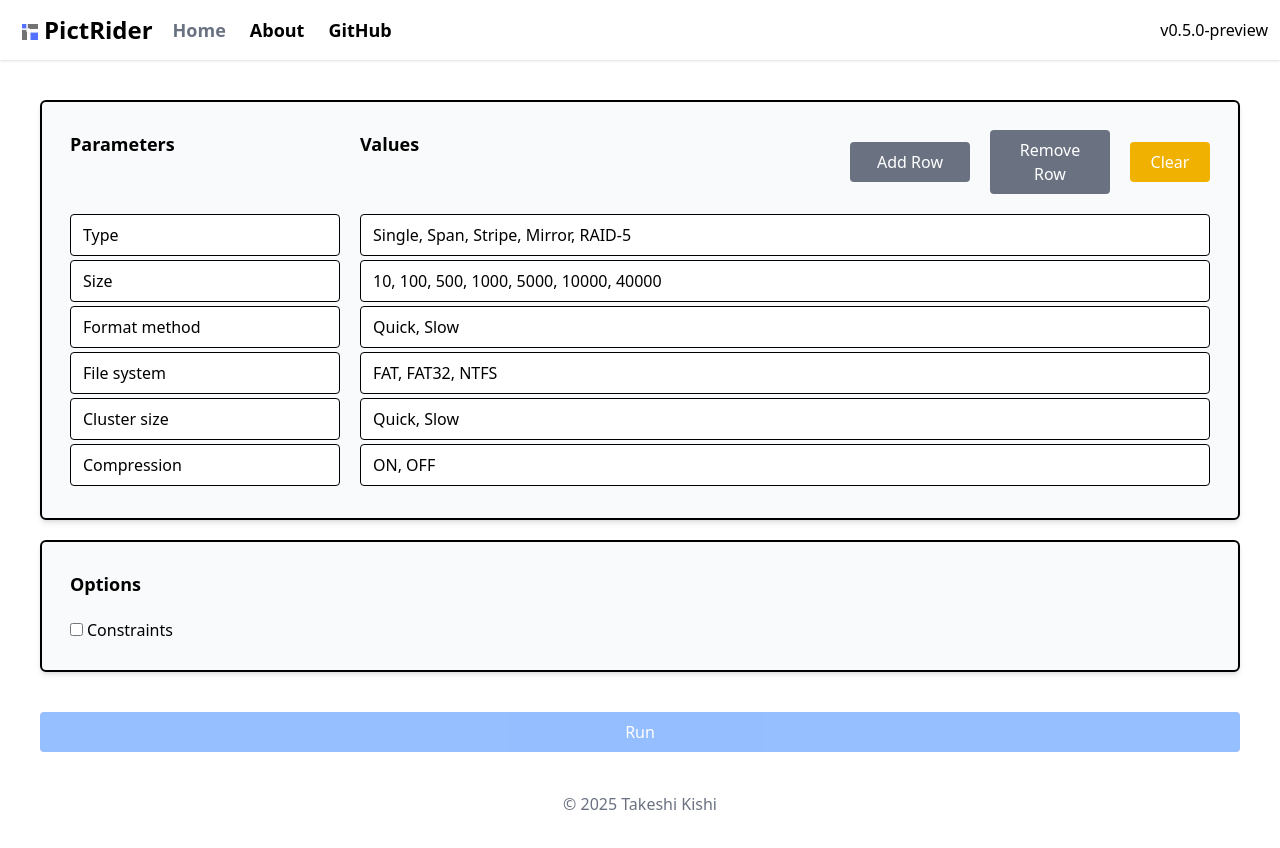
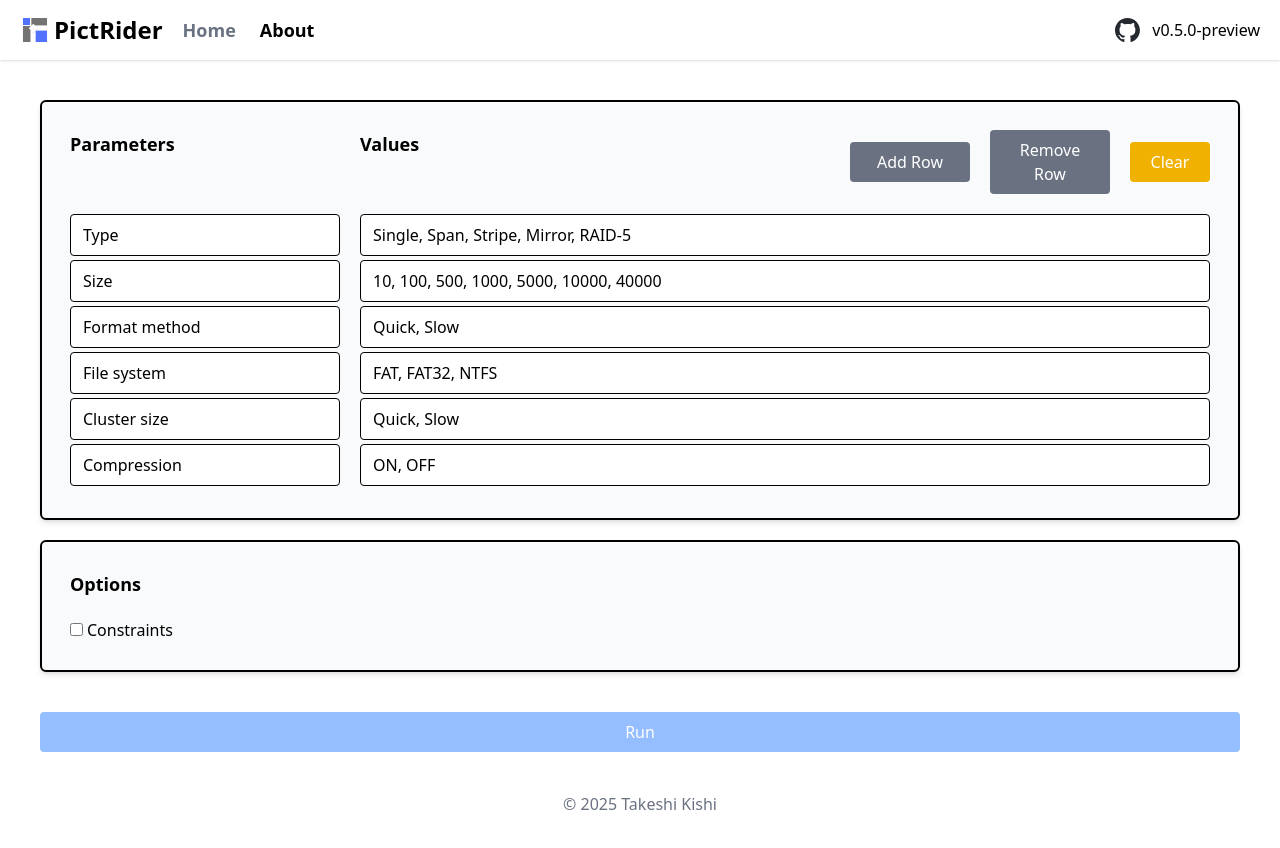
Before and after one commit to takeyaqa/PictRider, a React (Vite) app: page / in a window 1280 px wide. Shown: the top 848 px of the page. Built offline with nearby package versions, Linux system fonts and the light colour scheme; no server answers.

Commit message:
feat: add GitHub logo and update HeaderArea component layout

```diff
--- a/src/components/HeaderArea.tsx
+++ b/src/components/HeaderArea.tsx
@@ -4,12 +4,12 @@ function HeaderArea() {
   return (
     <header>
       <nav className="top-0 left-0 mb-10 flex h-15 w-full bg-white text-black shadow-sm">
-        <h1 className="my-auto mr-5 ml-5 text-2xl font-bold">
+        <h1 className="my-auto mr-5 ml-5 flex items-center text-2xl font-bold">
           <img
             src="/favicon.svg"
             alt="logo"
-            width="20"
-            height="20"
+            width="30"
+            height="30"
             className="mr-1 hidden md:inline"
           />
           PictRider
@@ -36,17 +36,19 @@ function HeaderArea() {
               About
             </NavLink>
           </li>
+        </ul>
+        <ul className="ml-auto flex items-center justify-end gap-3 pr-5">
           <li>
             <a
               href="https://github.com/takeyaqa/PictRider"
               target="_blank"
               rel="noreferrer noopener"
             >
-              GitHub
+              <img src="/github-mark.svg" alt="GitHub" width="25" height="25" />
             </a>
           </li>
+          <li>{__APP_VERSION__}</li>
         </ul>
-        <span className="my-auto ml-auto px-3">{__APP_VERSION__}</span>
       </nav>
     </header>
   )
```
Also changed, not shown: public/github-mark-white.svg (added), public/github-mark.svg (added).
